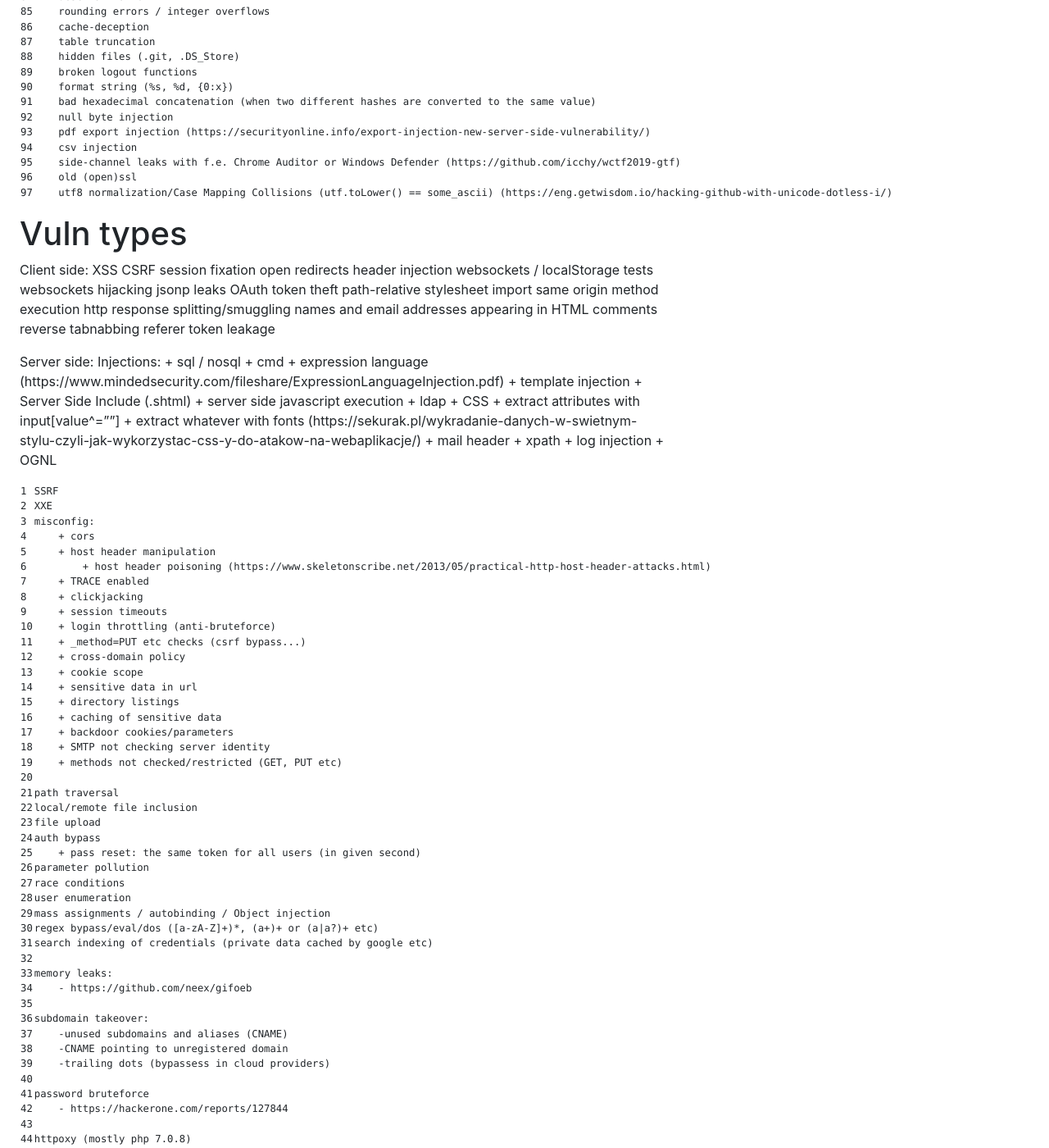
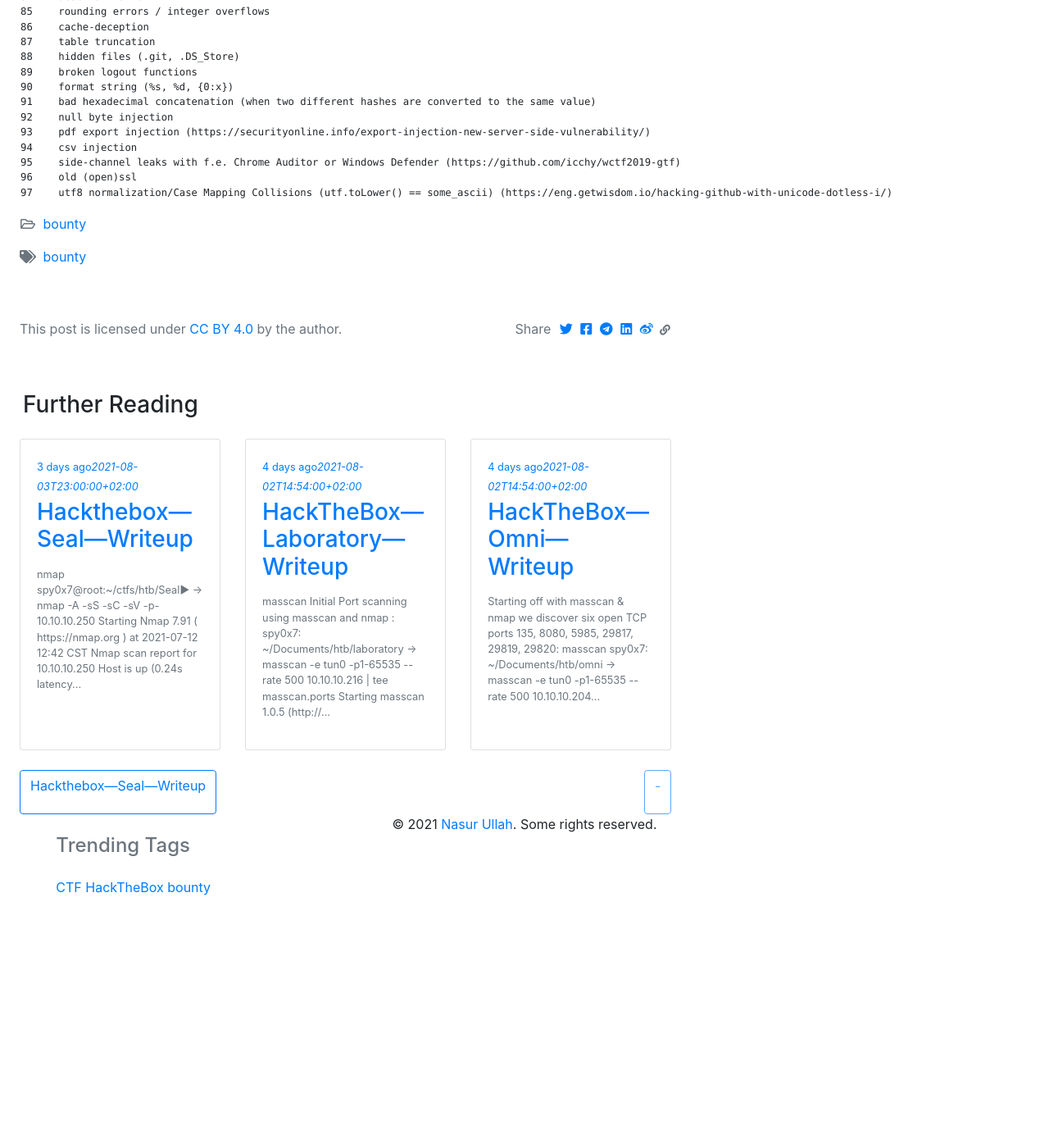
Before and after one commit to Spy0x7/Spy0x7.github.io, a Jekyll site: the page built from _posts/2021-08-7-Bounty.md, in a window 1280 px wide and 1400 px high, scrolled down 16330 px. Shown: the whole window at 82% size. Built offline with Jekyll 4.4.1, drawn with Linux system fonts in a browser that asks for light colours; nearby versions of some CDN libraries; comment, search, counter and statistics services are not loaded; after the commit the page ends 17440 px from its top, so only the background shows below that; some of the changed text lies outside the part shown.

Commit message:
Update 2021-08-7-Bounty.md

````diff
--- a/_posts/2021-08-7-Bounty.md
+++ b/_posts/2021-08-7-Bounty.md
@@ -719,104 +719,3 @@ Server side:
     old (open)ssl
     utf8 normalization/Case Mapping Collisions (utf.toLower() == some_ascii) (https://eng.getwisdom.io/hacking-github-with-unicode-dotless-i/)
 ```
-
-# Vuln types
-
-
-Client side:
-    XSS
-    CSRF
-    session fixation
-    open redirects
-    header injection
-    websockets / localStorage tests
-    websockets hijacking
-    jsonp leaks
-    OAuth token theft
-    path-relative stylesheet import
-    same origin method execution
-    http response splitting/smuggling
-    names and email addresses appearing in HTML comments
-    reverse tabnabbing
-    referer token leakage
-
-Server side:
-    Injections:
-        + sql / nosql
-        + cmd
-        + expression language (https://www.mindedsecurity.com/fileshare/ExpressionLanguageInjection.pdf)
-        + template injection
-        + Server Side Include (.shtml)
-        + server side javascript execution
-        + ldap
-        + CSS
-            + extract attributes with input[value^=""]
-            + extract whatever with fonts (https://sekurak.pl/wykradanie-danych-w-swietnym-stylu-czyli-jak-wykorzystac-css-y-do-atakow-na-webaplikacje/)
-        + mail header
-        + xpath
-        + log injection
-        + OGNL
-
-    SSRF
-    XXE
-    misconfig:
-        + cors
-        + host header manipulation
-            + host header poisoning (https://www.skeletonscribe.net/2013/05/practical-http-host-header-attacks.html)
-        + TRACE enabled
-        + clickjacking
-        + session timeouts
-        + login throttling (anti-bruteforce)
-        + _method=PUT etc checks (csrf bypass...)
-        + cross-domain policy
-        + cookie scope
-        + sensitive data in url
-        + directory listings
-        + caching of sensitive data
-        + backdoor cookies/parameters
-        + SMTP not checking server identity
-        + methods not checked/restricted (GET, PUT etc)
-
-    path traversal
-    local/remote file inclusion
-    file upload
-    auth bypass
-        + pass reset: the same token for all users (in given second)
-    parameter pollution
-    race conditions
-    user enumeration
-    mass assignments / autobinding / Object injection
-    regex bypass/eval/dos ([a-zA-Z]+)*, (a+)+ or (a|a?)+ etc)
-    search indexing of credentials (private data cached by google etc)
-
-    memory leaks:
-        - https://github.com/neex/gifoeb
-
-    subdomain takeover:
-        -unused subdomains and aliases (CNAME)
-        -CNAME pointing to unregistered domain
-        -trailing dots (bypassess in cloud providers)
-
-    password bruteforce
-        - https://hackerone.com/reports/127844
-
-    httpoxy (mostly php 7.0.8)
-    path equivalence vulnerability
-    image tragic
-    insecure direct object reference
-    session puzzling
-    smtp header injection
-    deserialization
-    rounding errors / integer overflows
-    cache-deception
-    table truncation
-    hidden files (.git, .DS_Store)
-    broken logout functions
-    format string (%s, %d, {0:x})
-    bad hexadecimal concatenation (when two different hashes are converted to the same value)
-    null byte injection
-    pdf export injection (https://securityonline.info/export-injection-new-server-side-vulnerability/)
-    csv injection
-    side-channel leaks with f.e. Chrome Auditor or Windows Defender (https://github.com/icchy/wctf2019-gtf)
-    old (open)ssl
-    utf8 normalization/Case Mapping Collisions (utf.toLower() == some_ascii) (https://eng.getwisdom.io/hacking-github-with-unicode-dotless-i/)
````
